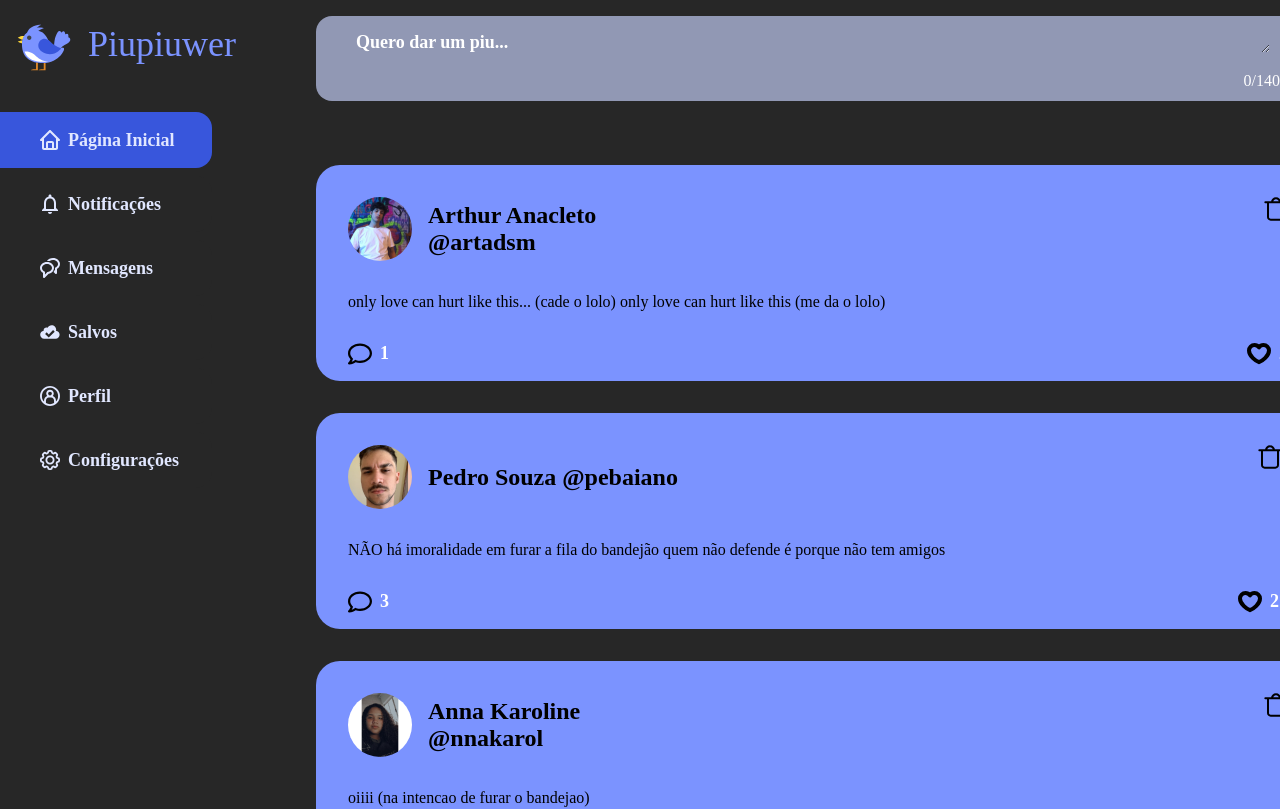
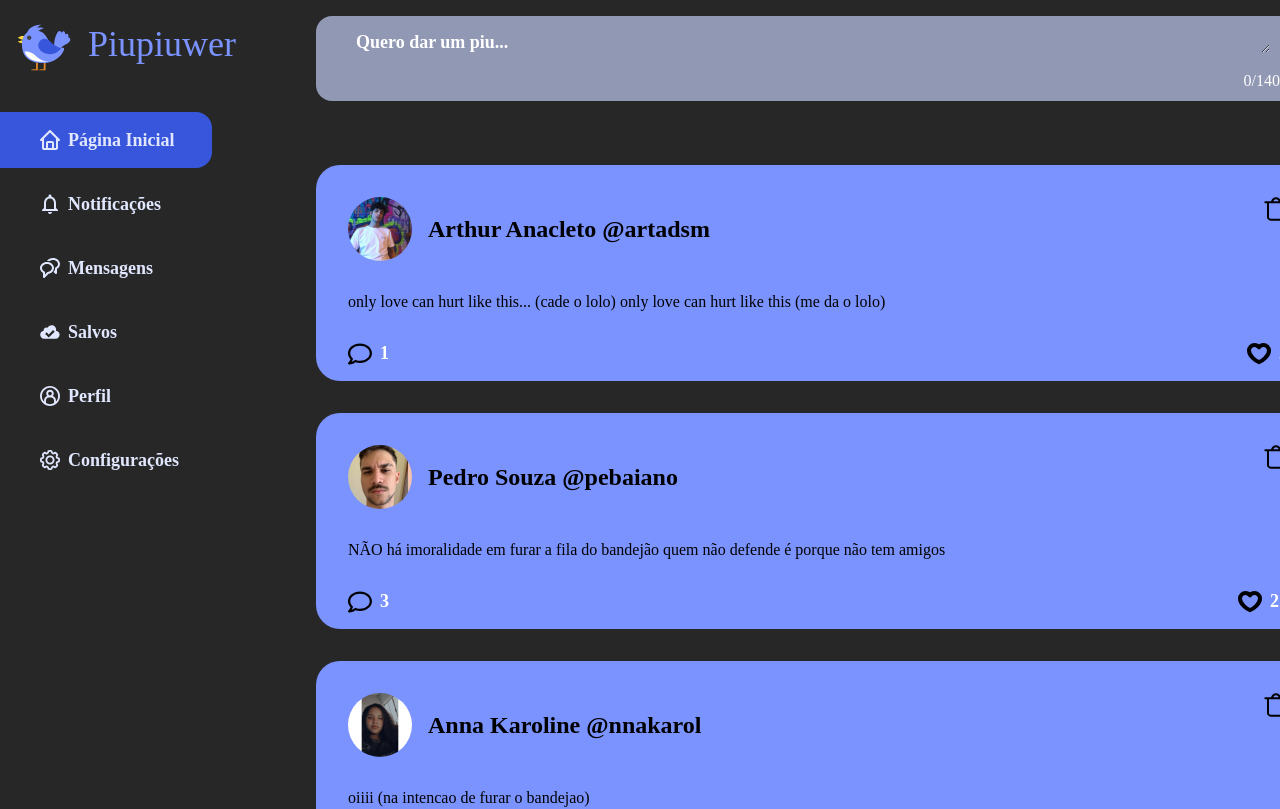
Before and after one commit to uuuuuuuuu0/treinamento-polijr, a Next.js app: page / in a window 1280 px wide. Shown: the top 809 px of the page. Built offline with nearby package versions, Linux system fonts and the light colour scheme.

Commit message:
Fixing visuals

```diff
--- a/src/components/PiuBox/styles.ts
+++ b/src/components/PiuBox/styles.ts
@@ -8,7 +8,6 @@ interface PassInterface {
 export const Conteiner = styled.div<PassInterface>`
     display: ${(pass) => (pass.isDestroyed ? 'none' : 'flex')};
     flex-direction: column;
-    align-items: flex-start;
     padding: 16px;
     gap: 16px;
     width: 1004px;
@@ -52,7 +51,6 @@ export const UpperConteiner = styled.div`
     flex-direction: row;
     justify-content: space-between;
     width: 100%;
-    gap: 580px;
 `;
 
 export const ButtonConteiner = styled.div`
```
